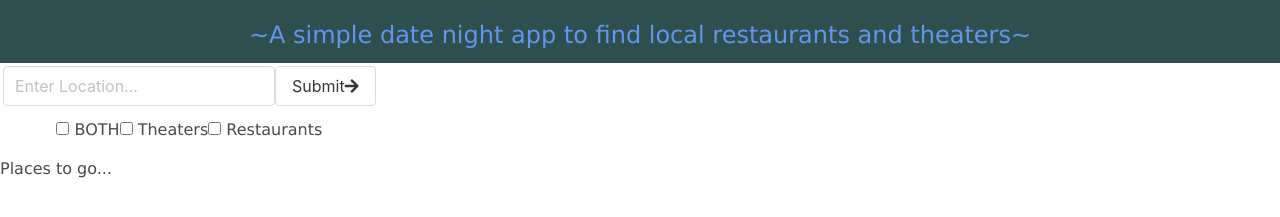
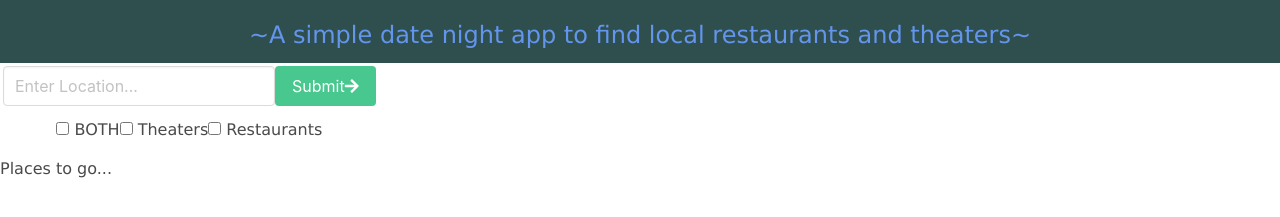
Before and after one commit to embresse/Project-01-Dinner-and-a-Movie, a plain HTML site: page index.html in a window 1280 px wide. Shown: the part 103-320 px from the top of the page. Drawn offline with nearby package versions, Linux system fonts and the light colour scheme; files whose address does not match are found by name.

Commit message:
submit button color

```diff
--- a/index.html
+++ b/index.html
@@ -27,7 +27,7 @@
                     type="text"
                     placeholder="Enter Location..."
                 />
-                <button class="button submit-icon" type="submit">
+                <button class="button submit-icon is-success" type="submit">
                     Submit <i class="fas fa-arrow-right"></i>
                 </button>
             </div>
```
